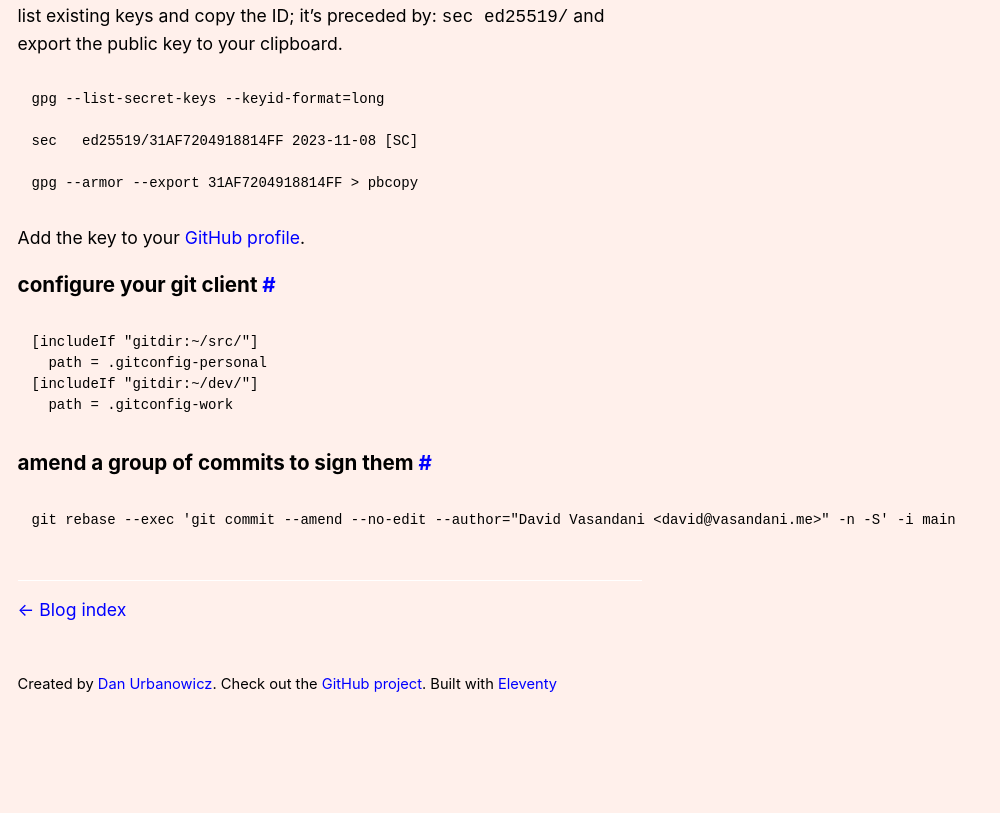
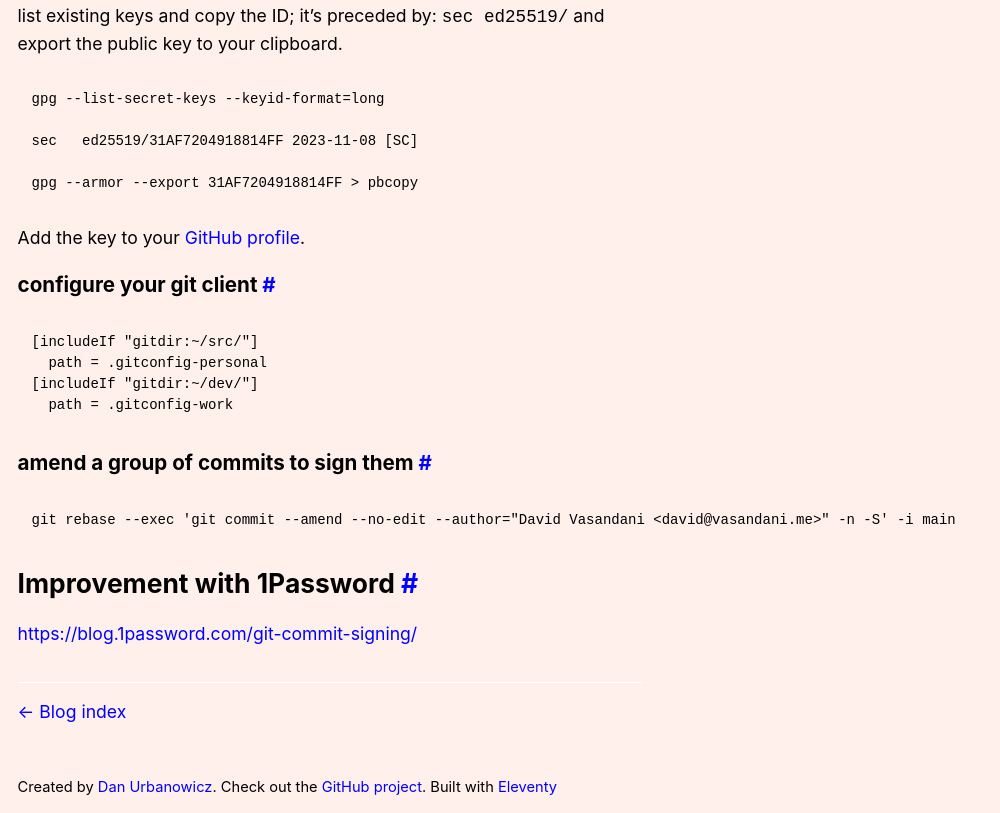
Before and after one commit to davidvasandani/blog, an Eleventy site: page posts/git/git.md in a window 1280 px wide. Shown: the part 798-1611 px from the top of the page, without its empty margins (0-1000 px from the left). Before the commit the page ends 1509 px from the top, so only its background shows below. Built offline with nearby package versions, Linux system fonts and the light colour scheme; Eleventy itself is replaced by a stand-in of ours; code samples lack their colours; files that its build step writes are made by us from their sources; what markdown-it-eleventy-img would draw is missing.

Commit message:
Update Post “git/git”

````diff
--- a/posts/git/git.md
+++ b/posts/git/git.md
@@ -57,3 +57,6 @@ Add the key to your [GitHub profile](https://github.com/settings/keys).
 ```
 git rebase --exec 'git commit --amend --no-edit --author="David Vasandani <david@vasandani.me>" -n -S' -i main
 ```
+
+## Improvement with 1Password
+https://blog.1password.com/git-commit-signing/
````
